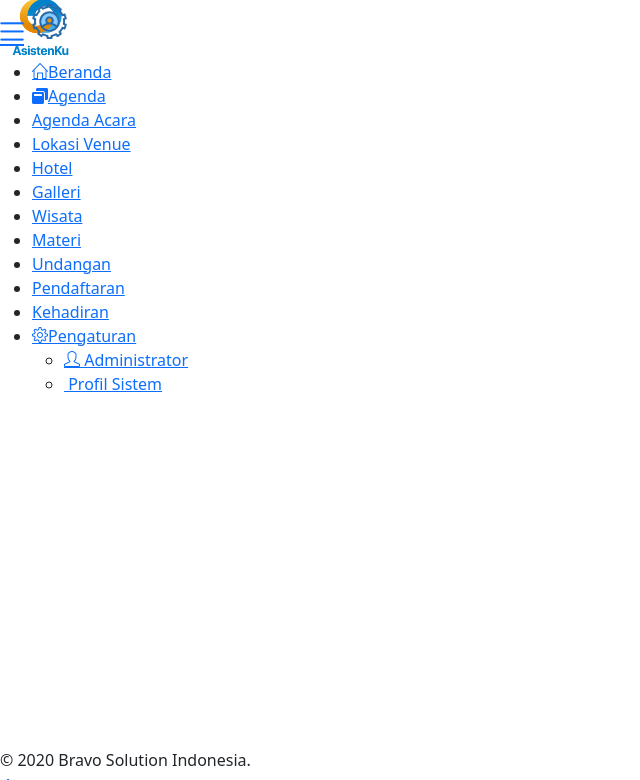
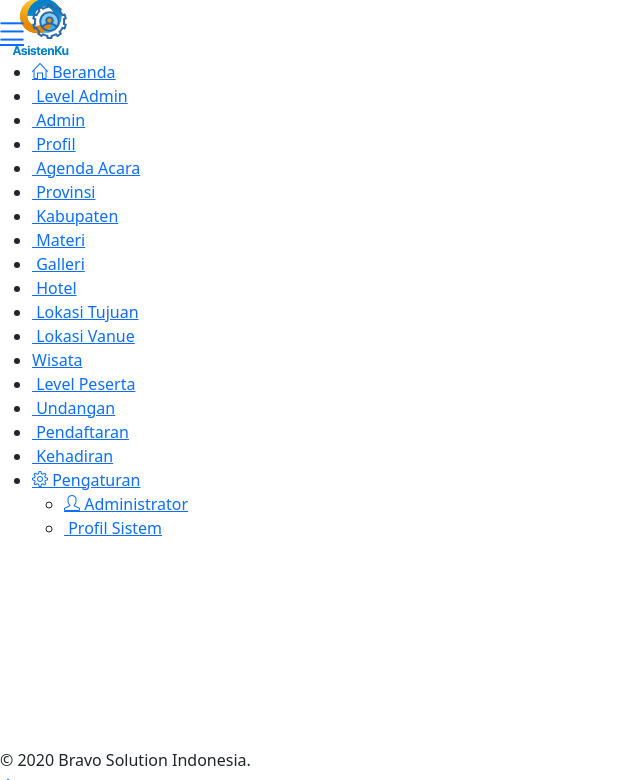
Before and after one commit to Haiibur/AcrCilegon, a CodeIgniter app: the page made by application/views/home.php in a window 1280 px wide. Shown: the top 780 px of the page, without its empty margins (0-640 px from the left). Run offline with CodeIgniter, Linux system fonts and the light colour scheme; data comes from the database, SQL or seed files in the repository; data that the repository does not hold is empty; some libraries are stand-ins or nearby versions.

Commit message:
merapihkan sidebar

```diff
--- a/application/views/partials/sidebar.php
+++ b/application/views/partials/sidebar.php
@@ -3,37 +3,132 @@
         class="sidebarCollapse float-right h6 dropdown-menu-right mr-2 mt-2 position-absolute d-block d-lg-none">
         <i class="icon-close"></i>
     </a>
-
-    <!-- START: Logo-->
     <a href="<?= base_url('home'); ?>" class="sidebar-logo d-flex">
         <img src="<?= base_url('assets/img/logoasistenku.png'); ?>" alt="Asistenku" width="80" class="img-fluid mr-2" />
     </a>
-    <!-- END: Logo-->
-
-    <!-- START: Menu-->
     <ul id="side-menu" class="sidebar-menu">
-        <li><a href="<?= base_url('home'); ?>"><i class="icon-home"></i>Beranda</a>
-        <li><a href="<?= base_url('agenda'); ?>"><i class="fas fa-window-restore"></i>Agenda</a>
-        <li><a href="<?= base_url('Agenda_Acara'); ?>"><i class="fas fa-grip-horizontal"></i>Agenda Acara</a>
-        <li><a href="<?= base_url('Lokasi_venue'); ?>"><i class="icon-location"></i>Lokasi Venue</a>
-        <li><a href="<?= base_url('Hotel'); ?>"><i class="fas fa-synagogue"></i>Hotel</a>
-        <li><a href="<?= base_url('Galleri'); ?>"><i class="fas fa-photo-video"></i>Galleri</a>
-        <li><a href="<?= base_url('Wisata'); ?>"><i class="icon-tree"></i>Wisata</a>
-        <li><a href="<?= base_url('Materi'); ?>"><i class="fas fa-grip-horizontal"></i>Materi</a>
-        <li><a href="<?= base_url('Umdangan'); ?>"><i class="fas fa-grip-horizontal"></i>Undangan</a>
-        <li><a href="<?= base_url('Pendaftaran'); ?>"><i class="fas fa-grip-horizontal"></i>Pendaftaran</a>
-        <li><a href="<?= base_url('Kehadiran'); ?>"><i class="fas fa-grip-horizontal"></i>Kehadiran</a>
-
+        <li>
+            <a href="<?= base_url('home'); ?>">
+                <i class="icon-home"></i>
+                Beranda
+            </a>
+        </li>
+        <li>
+            <a href="<?= base_url('level_admin'); ?>">
+                <i class="fas fa-grip-horizontal"></i>
+                Level Admin
+            </a>
+        </li>
+        <li>
+            <a href="<?= base_url('Admin'); ?>">
+                <i class="fas fa-grip-horizontal"></i>
+                Admin
+            </a>
+        </li>
+        <li>
+            <a href="<?= base_url('Profil'); ?>">
+                <i class="fas fa-grip-horizontal"></i>
+                Profil
+            </a>
+        </li>
+        <li>
+            <a href="<?= base_url('agenda'); ?>">
+                <i class="fas fa-grip-horizontal"></i>
+                Agenda Acara
+            </a>
+        </li>
+        <li>
+            <a href="<?= base_url('Provinsi'); ?>">
+                <i class="fas fa-grip-horizontal"></i>
+                Provinsi
+            </a>
+        </li>
+        <li>
+            <a href="<?= base_url('Kabupaten'); ?>">
+                <i class="fas fa-grip-horizontal"></i>
+                Kabupaten
+            </a>
+        </li>
+        <li>
+            <a href="<?= base_url('Materi'); ?>">
+                <i class="fas fa-grip-horizontal"></i>
+                Materi
+            </a>
+        </li>
+        <li>
+            <a href="<?= base_url('Galleri'); ?>">
+                <i class="fas fa-photo-video"></i>
+                Galleri
+            </a>
+        </li>
+        <li>
+            <a href="<?= base_url('Hotel'); ?>">
+                <i class="fas fa-synagogue"></i>
+                Hotel
+            </a>
+        </li>
+        <li>
+            <a href="<?= base_url('lokasi_tujuan'); ?>">
+                <i class="fas fa-photo-video"></i>
+                Lokasi Tujuan
+            </a>
+        </li>
+        <li>
+            <a href="<?= base_url('lokasi_vanue'); ?>">
+                <i class="fas fa-photo-video"></i>
+                Lokasi Vanue
+            </a>
+        </li>
+        <li>
+            <a href="<?= base_url('Wisata'); ?>">
+                <i class="icon-tree"></i>
+                Wisata
+            </a>
+        </li>
+        <li>
+            <a href="<?= base_url('wisata'); ?>">
+                <i class="fas fa-photo-video"></i>
+                Level Peserta
+            </a>
+        </li>
+        <li>
+            <a href="<?= base_url('Umdangan'); ?>">
+                <i class="fas fa-grip-horizontal"></i>
+                Undangan
+            </a>
+        </li>
+        <li>
+            <a href="<?= base_url('Pendaftaran'); ?>">
+                <i class="fas fa-grip-horizontal"></i>
+                Pendaftaran
+            </a>
+        </li>
+        <li>
+            <a href="<?= base_url('Kehadiran'); ?>">
+                <i class="fas fa-grip-horizontal"></i>
+                Kehadiran
+            </a>
+        </li>
         <li class="dropdown">
-            <a href="#"><i class="icon-settings"></i>Pengaturan</a>
+            <a href="#"><i class="icon-settings"></i>
+                Pengaturan
+            </a>
             <div>
                 <ul>
-                    <li><a href="<?= base_url('admin'); ?>"><i class="icon-user"></i> Administrator</a></li>
-                    <li><a href="<?= base_url('profil'); ?>"><i class="fas fa-grip-horizontal"></i> Profil Sistem</a>
+                    <li>
+                        <a href="<?= base_url('admin'); ?>">
+                            <i class="icon-user"></i>
+                            Administrator
+                        </a>
+                    </li>
+                    <li>
+                        <a href="<?= base_url('profil'); ?>">
+                            <i class="fas fa-grip-horizontal"></i>
+                            Profil Sistem
+                        </a>
                     </li>
                 </ul>
             </div>
         </li>
     </ul>
-    <!-- END: Menu-->
 </div>
```
Also changed, not shown: assets/upload_galleri/Indomart_15.jpg (added), assets/upload_galleri/Indomart_151.jpg (added), assets/upload_galleri/Indomart_152.jpg (added), assets/upload_galleri/Indomart_153.jpg (added).
